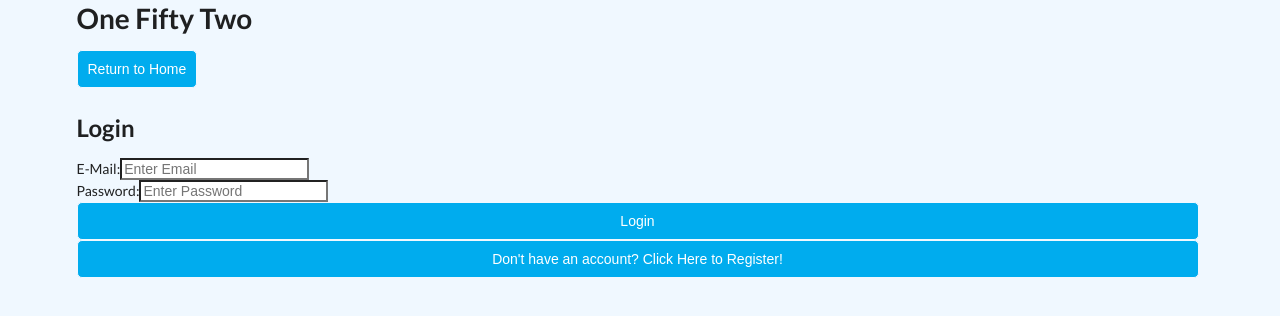
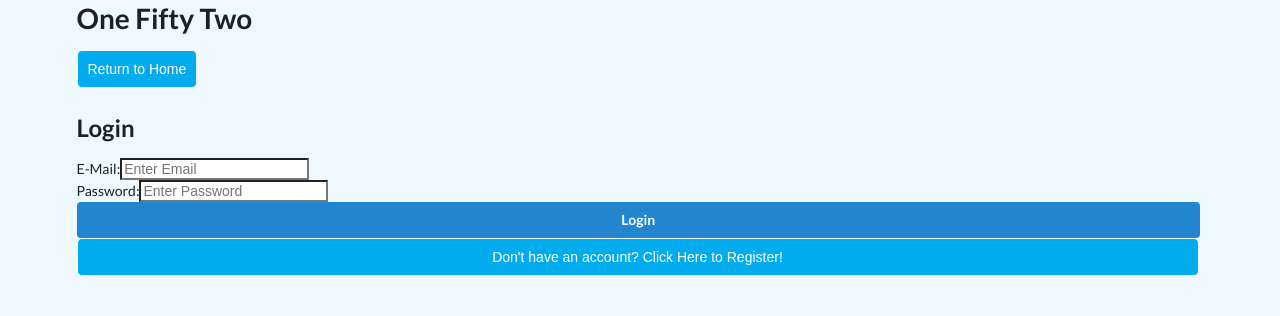
Before and after one commit to jayaramsivaramannair/book_notes, a React (Create React App) app: page /login in a window 1280 px wide. Shown: the top 316 px of the page. Built offline with nearby package versions, Linux system fonts and the light colour scheme; no server answers.

Commit message:
Added a loading indicator to the login button

```diff
--- a/src/Components/LoginForm.js
+++ b/src/Components/LoginForm.js
@@ -13,6 +13,7 @@ const LoginForm = ({ saveLoginDetails }) => {
     const [loading, setLoading] = useState(false)
 
     const history = useHistory()
+
 
     const submitForm = (evt) => {
         evt.preventDefault()
@@ -30,6 +31,7 @@ const LoginForm = ({ saveLoginDetails }) => {
             })
         setValues({...values, email: '', password: ''})
     }
+
     return (
         <div>
             <button onClick={() => history.push('/')}>Return to Home</button>
@@ -57,17 +59,20 @@ const LoginForm = ({ saveLoginDetails }) => {
                     />
                     {errors.password && <p>{errors.password}</p>}
                 </div>
-                <button>Login</button>
+                <button className={`ui primary ${(loading) ? 'loading' : ''} button`}>Login</button>
                 <button onClick={()=> history.push('/register')}>Don't have an account? Click Here to Register!</button>
             </form>
+        </div>
+    )
+}
+
+export default connect(null, { saveLoginDetails })(LoginForm)
+
+/*
             {
                 (loading) ?
                 <div className="ui active dimmer" style={{ backgroundColor: 'aliceblue' }}>
                     <div className="ui text loader" style={{ color: 'black' }}>Hold On Tight</div>
                 </div> : " "
             }
-        </div>
-    )
-}
-
-export default connect(null, { saveLoginDetails })(LoginForm)
+*/
--- a/src/index.css
+++ b/src/index.css
@@ -134,3 +134,7 @@ form {
 .login-form div.form-inputs p {
   font-size: 1rem;
 }
+
+.login-form.form-inputs input {
+  outline: none;
+}
--- a/src/useForm.js
+++ b/src/useForm.js
@@ -10,8 +10,8 @@ export const useForm = (validate) => {
 
     const handleChange = e => {
         const {name, value} = e.target;
+        console.log(name, value)
         setErrors(validate(values))
-        console.log(name, value)
         setValues({
             ...values,
             [name]: value
```
